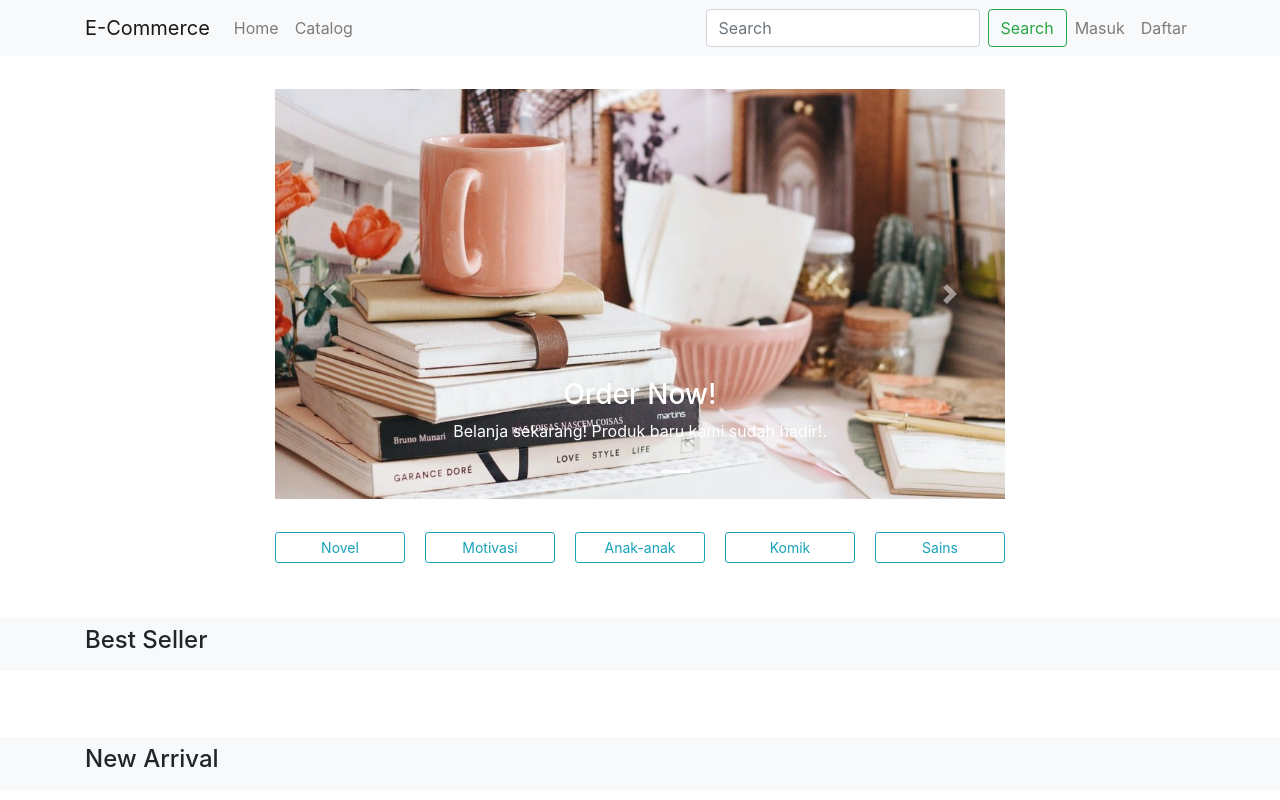
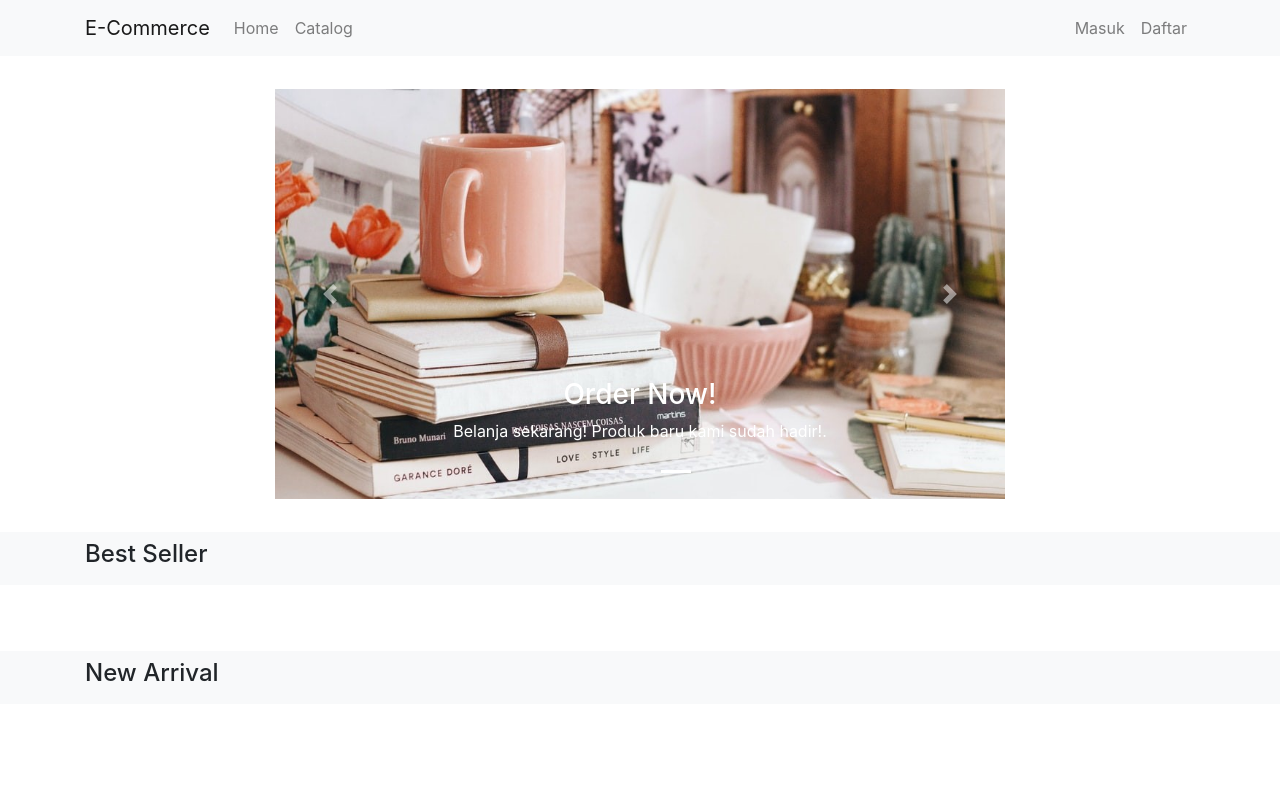
Before and after one commit to zauqi09/E-Commerce, a React (Create React App) app: page / in a window 1280 px wide. Shown: the top 800 px of the page. Built offline with nearby package versions, Linux system fonts and the light colour scheme.

Commit message:
edit navigasi dan home

```diff
--- a/src/pages/home/index.js
+++ b/src/pages/home/index.js
@@ -11,7 +11,7 @@ class Home extends Component {
 
         return (
             <>
-                <div expand="lg">
+                {/* <div expand="lg">
                     <Container className="typeContainer">
                         <Button variant="outline-info" size="sm" className="bookType">Novel</Button>{' '}
                         <Button variant="outline-info" size="sm" className="bookType">Motivasi</Button>{' '}
@@ -19,7 +19,7 @@ class Home extends Component {
                         <Button variant="outline-info" size="sm" className="bookType">Komik</Button>{' '}
                         <Button variant="outline-info" size="sm" className="bookType">Sains</Button>{' '}
                     </Container>
-                </div>
+                </div> */}
 
                 {/* container best seller */}
                 <Navbar bg="light" expand="lg">
--- a/src/templates/navigation/index.js
+++ b/src/templates/navigation/index.js
@@ -24,10 +24,10 @@ class Navigation extends Component {
                                     <NavLink link="/">Home</NavLink>
                                     <NavLink link="/katalog">Catalog</NavLink>
                                 </Nav>
-                                <Form inline>
+                                {/* <Form inline>
                                     <FormControl type="text" placeholder="Search" className="mr-md-2" />
                                     <Button variant="outline-success">Search</Button>
-                                </Form>
+                                </Form> */}
                                 {this.props.statusLogin?
                                 <>
                                     {
```
Also changed, not shown: 1 other file (tests, documents, lock files or other folders).
